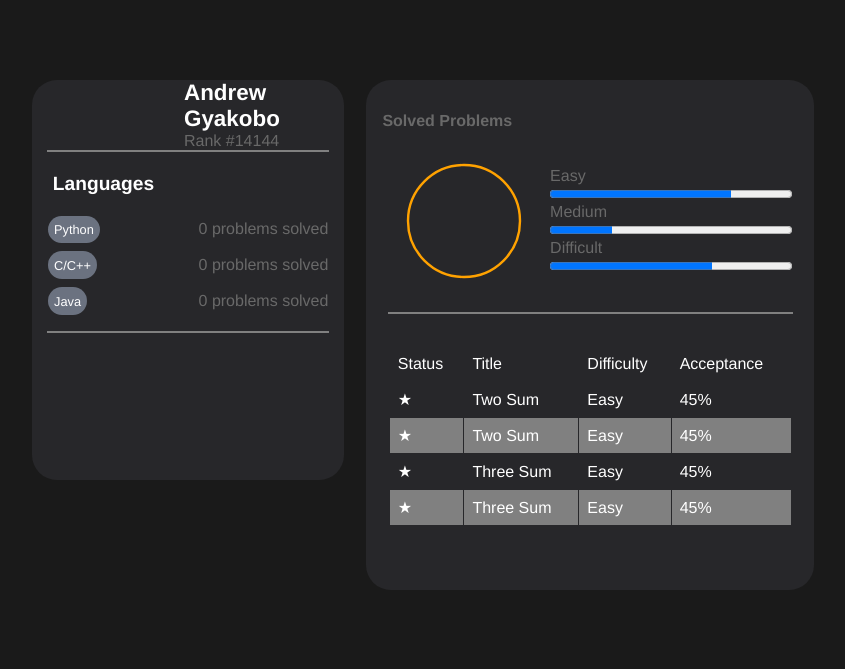
After one commit to Gyakobo/GardenStateCareers, a Flask app: template server/templates/profile_page/profile_page.html in a window 1280 px wide. The commit adds this page. Shown: the top 669 px of the page, without its empty margins (48-893 px from the left). Run offline with Flask 3, Linux system fonts and the light colour scheme; the template is opened without the code that fills it, so the values that code supplies are empty; some libraries are stand-ins or nearby versions.

Commit message:
Working on the Profile page

```diff
--- a/server/app.py
+++ b/server/app.py
@@ -1,7 +1,8 @@
 import uuid
 from flask import Flask, request, render_template, jsonify
 from flask_smorest import abort
-from db import stores, items, users
+from db import stores, items, students, student, recruiter, recruiters
+from leetcode import leetcode
 import os
 
 template_dir = os.path.dirname(os.path.abspath(os.path.dirname(__file__)))
@@ -17,6 +18,7 @@ app = Flask(__name__)
 #######################
 
 landing_user = ""
+client_type = ""
 
 # Main page
 @app.route("/")
@@ -26,34 +28,68 @@ def main_page():
 @app.route("/validate-user", methods=["POST"])
 def validate_user():
     if request.method == "POST":
-        user = request.get_json()["email"]
-        if user not in users:
+        email = request.get_json()["email"]
+        if email not in students or email not in recruiters:
             return jsonify({"user_exist": "true"})
         else:
             return jsonify({"user_exist": "false"})
 
 @app.route("/user_or_company", methods=["POST"])
 def user_or_company():
+    global landing_user
+
     if request.method == 'POST':
         landing_user = request.form.get('email')
+        if landing_user in students or landing_user in recruiters:
+            return render_template("profile_page/profile_page.html")
+        else:
+            return render_template("login_signup/student_or_company.html")
 
-    print(landing_user)
-
-    return render_template("login_signup/student_or_company.html")
 
 # Login page
 @app.route("/login_or_signup", methods=["POST"])
 def login_page():
+    global client_type
     if request.method == 'POST':
         if request.form.get('Student') == 'Student':
+            client_type = "student"
             return render_template("login_signup/login_student.html")
         elif  request.form.get('Recruiter') == 'Recruiter':
+            client_type = "recruiter"
             return render_template("login_signup/login_company.html")
         else:
             return "Smth went wrong..."
 
-@app.route("/register", methods=["POST"])
+@app.route("/register_user", methods=["POST"])
 def user_register():
+    global client_type
+
     if request.method == 'POST':
-        pass
-    return "So far so good"
+        form = request.form
+        if client_type == "student":
+            student["first_name"] = request.form.get('firstname')
+            student["last_name"] = form.get('lastname')
+            student["gender"] = form.get('gender')
+            student["location"] = form.get('location')
+            student["university"] = form.get('university')
+            student["major"] = form.get('major')
+            student["start_date"] = form.get('start_date')
+            student["end_date"] = form.get('end_date')
+            student["email"] = form.get('email')
+            student["phone"] = form.get('phone_number')
+            students[student["email"]] = student
+
+        elif client_type == "recruiter":
+            recruiter["first_name"] = request.form.get('firstname')
+            recruiter["last_name"] = request.form.get('lastname')
+            recruiter["company_name"] = request.form.get('Company_Name')
+            recruiter["gender"] = request.form.get('gender')
+            recruiter["location"] = request.form.get('location')
+            recruiter["email"] = request.form.get('email')
+            recruiter["phone"] = request.form.get('phone')
+            recruiters[recruiter["email"]] = recruiter
+
+        print(students)
+        print(recruiters)
+
+    return render_template("profile_page/profile_page.html")
--- a/server/db.py
+++ b/server/db.py
@@ -1,3 +1,51 @@
 stores = {}
 items = {}
-users = {}
+recruiters = {
+    'andygyakobo@gmail.com': {
+        'first_name': 'Andrew',
+        'last_name': 'Gyakobo',
+        'company_name': 'GDC',
+        'gender': 'male',
+        'location': '141 Summit Str',
+        'email': 'andygyakobo@gmail.com',
+        'phone': '8623007778'
+    }
+}
+
+students = {
+    'ag78@njit.edu': {
+        'first_name': 'Andrew',
+        'last_name': 'Gyakobo',
+        'gender': 'male',
+        'location': '141 Summit Str',
+        'university': 'NJIT',
+        'major': 'CS',
+        'start_date': '2020-08-30',
+        'end_date': '2024-12-25',
+        'email': 'ag78@njit.edu',
+        'phone': '8623007778'
+    }
+}
+
+recruiter = {
+    "first_name": "",
+    "last_name": "",
+    "company_name": "",
+    "gender": "",
+    "location": "",
+    "email": "",
+    "phone": ""
+}
+
+student = {
+    "first_name": "",
+    "last_name": "",
+    "gender": "",
+    "location": "",
+    "university": "",
+    "major": "",
+    "start_date": "",
+    "end_date": "",
+    "email": "",
+    "phone": ""
+}
--- /dev/null
+++ b/server/leetcode.py
@@ -0,0 +1,25 @@
+leetcode = {
+    "Two Sum": {
+        "description": '''Given an array of integers nums and an integer target, return indices of the two numbers such that they add up to target.
+You may assume that each input would have exactly one solution, and you may not use the same element twice.
+You can return the answer in any order.''',
+        "example": [
+            "Input: nums = [2,7,11,15], target = 9",
+            "Output: [0,1]",
+            "Explanation: Because nums[0] + nums[1] == 9, we return [0, 1]."
+        ],
+        "parameters": [2, 7, 11, 15],
+        "answer": 9
+    },
+
+    "Longest Substring Without Repeating Characters": {
+        "description": '''Given a string s, find the length of the longest substring without repeating characters.''',
+        "example": [
+            "Input: s = 'abcabcbb'",
+            "Output: 3",
+            "Explanation: The answer is 'abc', with the length of 3."
+        ],
+        "parameters": "abcabcbb",
+        "answer": 3
+    }
+}
--- /dev/null
+++ b/server/static/css/profile/section_1.css
@@ -0,0 +1,55 @@
+#section_1 {
+    float: left;
+    display: inline-block;
+    width: 19.5rem;
+    height: 50vh;
+    border-radius: 25px;
+    background-color: #27272a;
+}
+
+#section_1 #section_1_top {
+    width: 100%;
+    display: flex;
+    justify-content: space-between;
+    align-items: center;
+}
+
+#section_1 #profile_pic {
+    width: 30%;
+}
+
+#section_1_top h3 {
+    color: white;
+    font-size: 1.4rem;
+    float: right;
+    width: 10rem;
+}
+
+#section_1_middle h2 {
+    margin: 1.3rem;
+    color: white;
+    font-size: 1.2rem;
+    float: left;
+    width: 100%;
+}
+
+#section_1_middle .language_div p:first-child {
+    font-size: 0.8rem;
+    background-color: #6b7280;
+    border-radius: 15px;
+    padding: 0.4rem;
+    color: white;
+}
+
+#section_1_middle .language_div {
+    width: 90%;
+    display: flex;
+    justify-content: space-between;
+    align-items: center;
+
+    margin: 0.5rem auto;
+}
+
+#section_1_middle {
+    margin-bottom: 1rem;
+}
--- /dev/null
+++ b/server/static/css/profile/section_2.css
@@ -0,0 +1,90 @@
+#section_2 {
+    display: inline-block;
+    width: 28rem;
+    /*height: 15rem;*/
+    padding-top: 1rem;
+    padding-bottom: 2rem;
+    border-radius: 25px;
+    background-color: #27272a;
+    margin-left: 1.4rem
+}
+
+#section_2 h2 {
+    width: 100%;
+    margin: 1rem;
+}
+
+#section_2 #main_section_2 {
+    width: 90%;
+    display: flex;
+    justify-content: space-between;
+    align-items: center;
+    margin: 0 auto;
+}
+
+#section_2 #main_section_2 #solved_problems {
+    width: 60%;
+}
+
+#section_2 #main_section_2 #solved_problems progress {
+    width: 100%;
+}
+
+/* Progress Bar */
+.progress-container {
+    transform: scale(80%);
+    width: 150px;
+    height: 150px;
+}
+
+.progress-circle {
+    fill: none;
+    stroke: #ffa200;
+    stroke-width: 3;
+    stroke-dasharray: 440;
+    /* 2 * π * radius (150) */
+    stroke-dashoffset: 440;
+    animation: fill 3s ease forwards;
+}
+
+@keyframes fill {
+    0% {
+        stroke-dashoffset: 440;
+    }
+
+    100% {
+        stroke-dashoffset: 0;
+    }
+}
+
+.progress-text {
+    font-size: 24px;
+    font-weight: bold;
+}
+
+table {
+    margin: 2rem auto;
+    font-family: arial, sans-serif;
+    border-collapse: collapse;
+    width: 90%;
+}
+
+thead {
+    color: rgb(108, 108, 108);
+    font-size: 1.1rem;
+    font-weight: 400;
+    border-bottom: 1px solid rgb(108, 108, 108);
+}
+
+td,
+th {
+    color: white;
+    border: 1px solid #27272a;
+    text-align: left;
+    padding: 8px;
+}
+
+
+tr:nth-child(even) {
+    background-color: gray;
+}
--- /dev/null
+++ b/server/static/css/profile/style.css
@@ -0,0 +1,18 @@
+* {
+    font-size: 16px;
+    padding: 0;
+    margin: 0;
+    font-family: 'Helvetica', 'Arial', sans-serif;
+    color: #696969;
+}
+
+body {
+    background-color: rgb(26 26 26/1);
+    margin: 5rem;
+}
+
+.hl {
+    margin: 0 auto;
+    width: 90%;
+    border: 1px solid gray;
+}
--- a/server/templates/login_signup/login_company.html
+++ b/server/templates/login_signup/login_company.html
@@ -12,7 +12,7 @@
 <body>
     <div id="error"></div>
 
-    <form id="registration-form" action="" method="POST">
+    <form id="registration-form" action="/register_user" method="POST">
         <input type="file" name="profilePicture" id="profilePictureInput" accept="image/*" style="display: none;">
         <label for="profilePictureInput" id="profilePictureLabel" style="cursor: pointer;">Choose an image</label>
         <br>
@@ -58,7 +58,7 @@
         </label>
 
         <label>Phone Number
-            <input type="number" name="email" />
+            <input type="number" name="phone" />
         </label>
 
         <button id="submit_button" type="submit">Save</button>
--- /dev/null
+++ b/server/templates/profile_page/profile_page.html
@@ -0,0 +1,117 @@
+<!DOCTYPE html>
+<html lang="en">
+
+<head>
+    <meta charset="UTF-8">
+    <meta name="viewport" content="width=device-width, initial-scale=1.0">
+    <title>Profile Page</title>
+    <link rel="stylesheet" href="{{ url_for('static', filename='css/profile/style.css') }}">
+    <link rel="stylesheet" href="{{ url_for('static', filename='css/profile/section_1.css') }}">
+    <link rel="stylesheet" href="{{ url_for('static', filename='css/profile/section_2.css') }}">
+</head>
+
+<body>
+    <section id="section_1">
+        <div id="section_1_top">
+            <div id="profile_pic">
+                <script src="https://cdn.lordicon.com/bhenfmcm.js"></script>
+                <lord-icon src="https://cdn.lordicon.com/zthozvfn.json" trigger="loop" delay="2000"
+                    colors="primary:#b26836,secondary:#4bb3fd,tertiary:#f9c9c0,quaternary:#ebe6ef" state="hover-glance"
+                    style="width:150px;height:150px">
+                </lord-icon>
+            </div>
+
+            <div>
+                <h3>Andrew Gyakobo</h3>
+                <br>
+                <p>Rank #14144</p>
+            </div>
+        </div>
+
+        <div class="hl"></div>
+
+        <div id="section_1_middle">
+            <h2>Languages</h2>
+            <div class="language_div">
+                <p>Python</p>
+                <p>0 problems solved</p>
+            </div>
+
+            <div class="language_div">
+                <p>C/C++</p>
+                <p>0 problems solved</p>
+            </div>
+
+            <div class="language_div">
+                <p>Java</p>
+                <p>0 problems solved</p>
+            </div>
+        </div>
+
+        <div class="hl"></div>
+
+        <!--<div id="section_1_bottom">
+        </div>-->
+    </section>
+
+    <section id="section_2">
+        <h2>Solved Problems</h2>
+
+        <div id="main_section_2">
+            <div class="progress-container">
+                <svg class="progress-circle">
+                    <circle cx="75" cy="75" r="70">50%</circle>
+                </svg>
+                <!--<div class="progress-text">50%</div>-->
+            </div>
+
+            <div id="solved_problems">
+                <p>Easy</p>
+                <progress value="75" min="0" max="100">75%</progress>
+                <p>Medium</p>
+                <progress value="26" min="0" max="100">26%</progress>
+                <p>Difficult</p>
+                <progress value="67" min="0" max="100">67%</progress>
+            </div>
+        </div>
+
+        <div class="hl" style="margin-top: 1rem;"></div>
+
+        <table cellspacing="0">
+            <thead>
+                <td>Status</td>
+                <td>Title</td>
+                <td>Difficulty</td>
+                <td>Acceptance</td>
+            </thead>
+            <tr>
+                <td>&#9733;</td>
+                <td>Two Sum</td>
+                <td>Easy</td>
+                <td>45%</td>
+            </tr>
+            <tr>
+                <td>&#9733;</td>
+                <td>Two Sum</td>
+                <td>Easy</td>
+                <td>45%</td>
+            </tr>
+            <tr>
+                <td>&#9733;</td>
+                <td>Three Sum</td>
+                <td>Easy</td>
+                <td>45%</td>
+            </tr>
+            <tr>
+                <td>&#9733;</td>
+                <td>Three Sum</td>
+                <td>Easy</td>
+                <td>45%</td>
+            </tr>
+        </table>
+
+    </section>
+
+</body>
+
+</html>
```
Also changed, not shown: server/templates/login_signup/login_student.html (+7 -7 lines).
